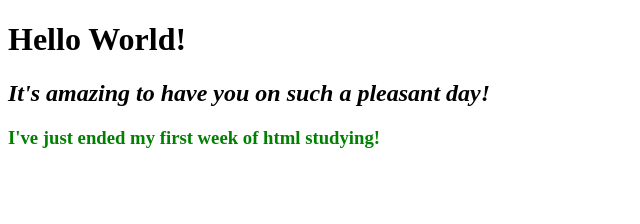
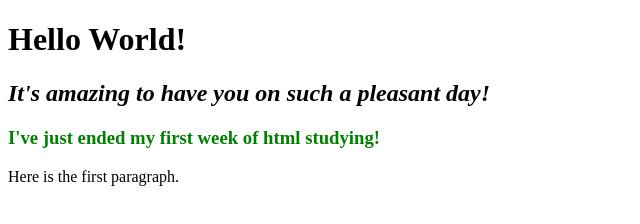
Before and after one commit to Tarasov-Front-Dev/coursera-test, a plain HTML site: page site/index.html in a window 1280 px wide. Shown: the whole page, without its empty margins (0-640 px from the left). Drawn offline with Linux system fonts and the light colour scheme.

Commit message:
New <p>.

```diff
--- a/site/index.html
+++ b/site/index.html
@@ -8,5 +8,6 @@
 	<h1>Hello World!</h1>
 	<h2 style="font-style: italic;">It's amazing to have you on such a pleasant day!</h2>
 	<h3 style="color: green;">I've just ended my first week of html studying!</h3>
+	<p>Here is the first paragraph.</p>
 </body>
 </html>
```
